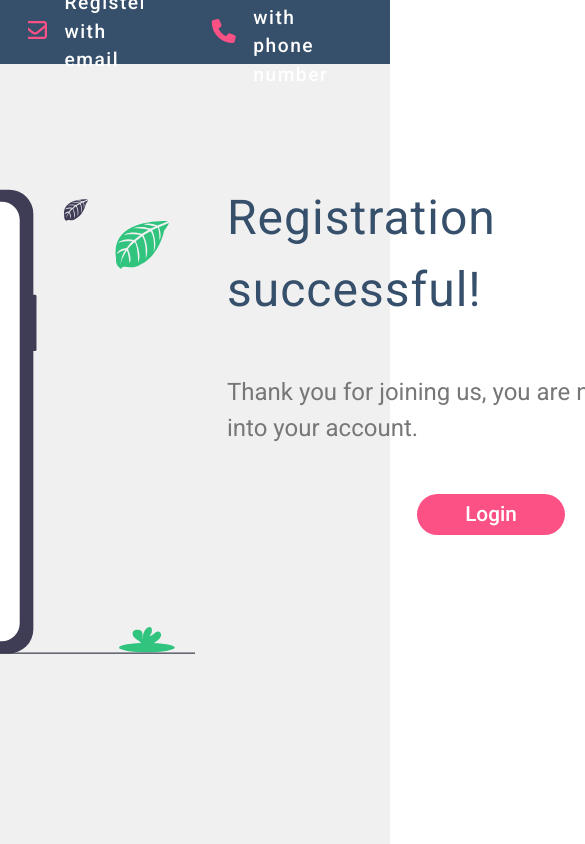
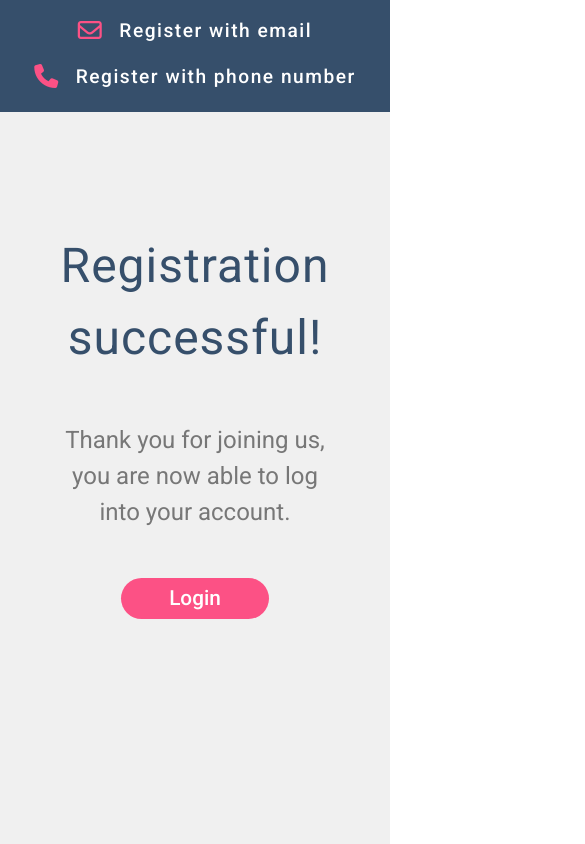
Before and after one commit to dejvid98/test, a website: page registrationSuccess.html in a window 390 px wide. Shown: the top 844 px of the page, 585 px wide, since content can reach past the window. Drawn offline with nearby package versions, Linux system fonts and the light colour scheme.

Commit message:
Responsive update

```diff
--- a/registrationSuccess.html
+++ b/registrationSuccess.html
@@ -42,6 +42,7 @@
     <main class="wrapper">
       <section class="wrapper__section">
         <img
+          class="wrapper__illustration"
           id="wrapper__image"
           src="/assets/successIllustration.svg"
           alt="Form registration illustration"
--- a/style.scss
+++ b/style.scss
@@ -289,6 +289,60 @@ header {
   }
 }
 
+@media (max-width: 768px) {
+  body {
+    min-height: 100vh;
+  }
+  .navigation {
+    height: 7rem;
+  }
+  .navigation__list {
+    flex-direction: column;
+
+    .navigation__listItem {
+      margin-bottom: 0.2rem;
+      width: 100%;
+    }
+  }
+
+  .wrapper__section {
+    margin: 0;
+    position: relative;
+    right: 1rem;
+    .wrapper__messageWrapper {
+      display: flex;
+      justify-content: center;
+      align-items: center;
+      text-align: center;
+      margin-top: 6rem;
+      h1 {
+        font-size: 2rem;
+      }
+      h3 {
+        max-width: 17rem;
+      }
+    }
+  }
+
+  .wrapper__illustration {
+    display: none;
+  }
+
+  .wrapper__formWrapper {
+    margin-top: 8rem;
+    form {
+      padding: 3rem 2rem 3rem 2rem !important;
+    }
+  }
+
+  .form__emailError,
+  .form__areaCodeError,
+  .form__phoneNumberError,
+  .form__tosError {
+    width: 20rem;
+  }
+}
+
 @keyframes moveInFromRight {
   0% {
     opacity: 0;
```
Also changed, not shown: index.html (+1 -0 lines), phoneRegistration.html (+1 -0 lines), style.css, 1 other file.
